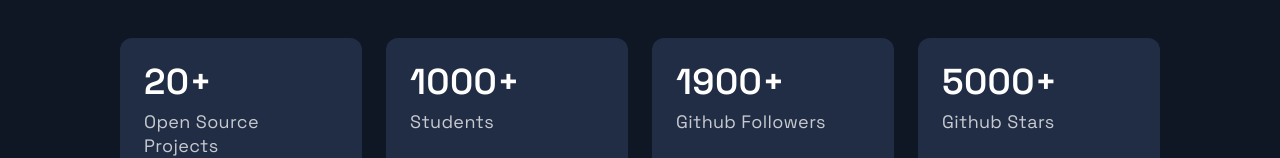
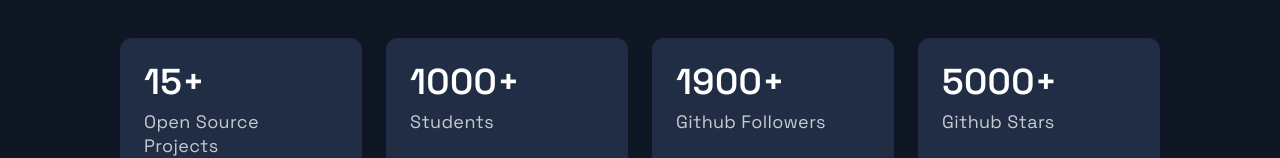
Before and after one commit to shakhawatsalam/My-portfolio, a Next.js app: page / in a window 1280 px wide. Shown: the part 3183-3341 px from the top of the page. Built offline with nearby package versions, Linux system fonts and the light colour scheme.

Commit message:
some changes

```diff
--- a/src/components/Acomplishments/Acomplishments.js
+++ b/src/components/Acomplishments/Acomplishments.js
@@ -4,7 +4,7 @@
 import { Box, Boxes, BoxNum, BoxText } from './AcomplishmentsStyles';
 
 const data = [
-  { number: 20, text: 'Open Source Projects' },
+  { number: 15, text: 'Open Source Projects' },
   { number: 1000, text: 'Students', },
   { number: 1900, text: 'Github Followers', },
   { number: 5000, text: 'Github Stars', }
```
